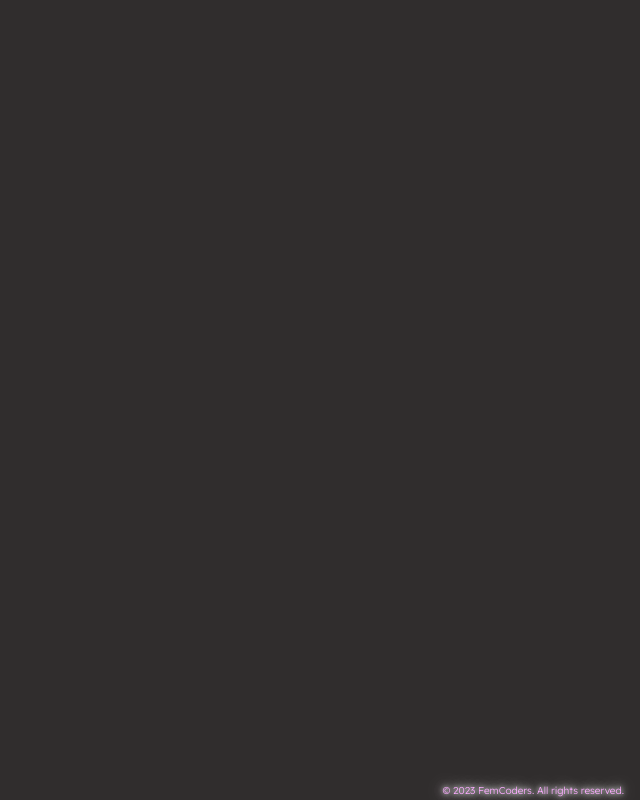
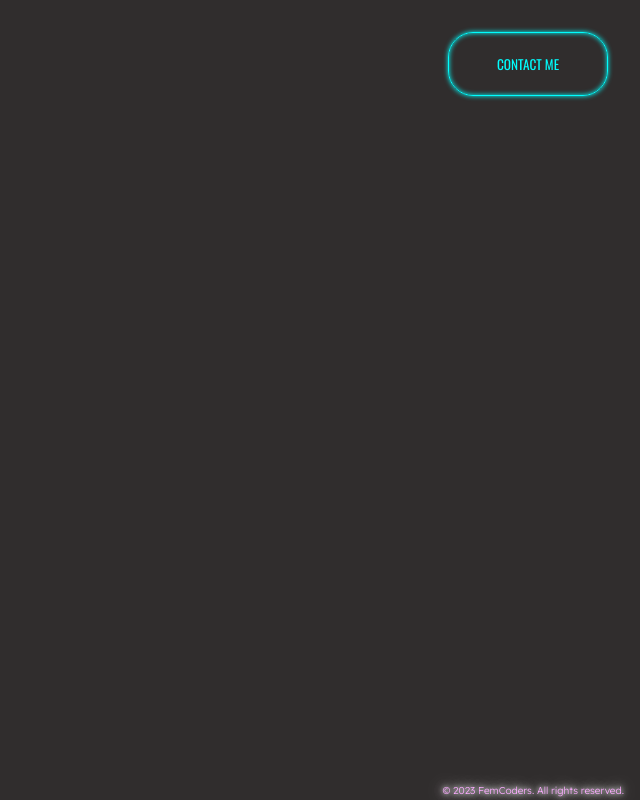
Before and after one commit to pohengchan/GBPianoStudio, a React (Create React App) app in the folder frontend-pianoclasses/: page / in a window 1280 px wide. Shown: the whole page, without its empty margins (640-1280 px from the left). Built offline with nearby package versions, Linux system fonts and the light colour scheme.

Commit message:
button almost finished

```diff
--- a/frontend-pianoclasses/src/App.js
+++ b/frontend-pianoclasses/src/App.js
@@ -1,11 +1,14 @@
 import React from 'react';
 import './index';
 import Footer from './components/Footer';
+import Contactbutton from './components/Contactbutton';
 
 function App() {
   return (
     <>
+      <Contactbutton/>
       <Footer/>
+
     </>
   );
 }
--- /dev/null
+++ b/frontend-pianoclasses/src/components/Contactbutton.jsx
@@ -0,0 +1,16 @@
+import React from 'react';
+import { Link } from 'react-router-dom'
+import '../index.css';
+
+function Contactbutton() {
+  return (
+    <>
+    <div class="button-container">
+        <Link to='/Contact'><button class="custom-btn btn-15">CONTACT ME</button></Link>
+
+    </div>
+    </>
+  )
+}
+
+export default Contactbutton
--- a/frontend-pianoclasses/src/components/Footer.jsx
+++ b/frontend-pianoclasses/src/components/Footer.jsx
@@ -1,5 +1,5 @@
 import React from 'react';
-import '../styles/footer.css';
+import '../index.css';
 
 
 function Footer() {
--- a/frontend-pianoclasses/src/index.css
+++ b/frontend-pianoclasses/src/index.css
@@ -1,5 +1,6 @@
 @import url('https://fonts.googleapis.com/css2?family=Lexend:wght@300&family=Oswald&display=swap');
-
+@import './styles/footer.css';
+@import './styles/contactbutton.css';
 
   *{
       margin: 0;
--- /dev/null
+++ b/frontend-pianoclasses/src/styles/contactbutton.css
@@ -0,0 +1,57 @@
+.button-container {
+    display:flex;
+    justify-content: flex-end;
+    flex-wrap: wrap;
+    align-content: flex-end;
+
+    text-align: center;
+}
+button {
+    margin: 2rem;
+  }
+  .custom-btn {
+    color: #fff;
+    width: 10rem;
+    height: 4rem;
+    padding: 1rem 2.5rem;
+    font-family: 'Oswald', sans-serif;
+    font-weight: 500;
+    background: transparent;
+    cursor: pointer;
+    transition: all 0.3s ease;
+    position: relative;
+    display: inline-block;
+  }
+
+  .btn-15 {
+    color: var(--light-blue);
+    border: 1px solid var(--light-blue);
+    border-radius: 25px;
+    box-shadow: 0 0 5px var(--light-blue), 0 0 5px var(--light-blue) inset;
+    z-index: 1;
+  }
+  .btn-15:after {
+    position: absolute;
+    content: "";
+    width: 0;
+    height: 100%;
+    top: 0;
+    right: 0;
+    z-index: -1;
+    background: var(--light-blue);
+    box-shadow:
+     0 0 20px  var(--light-blue);
+    transition: all 0.5s ease;
+    border-radius: 25px;
+  }
+  .btn-15:hover {
+    color: #fff;
+  }
+  .btn-15:hover:after {
+    left: 0;
+    width: 100%;
+
+  }
+  .btn-15:active {
+    top: 2rem;
+  }
--- a/frontend-pianoclasses/src/styles/footer.css
+++ b/frontend-pianoclasses/src/styles/footer.css
@@ -1,5 +1,3 @@
-@import '../index.css';
-
 footer{
   position: absolute;
   bottom: 0;
```
